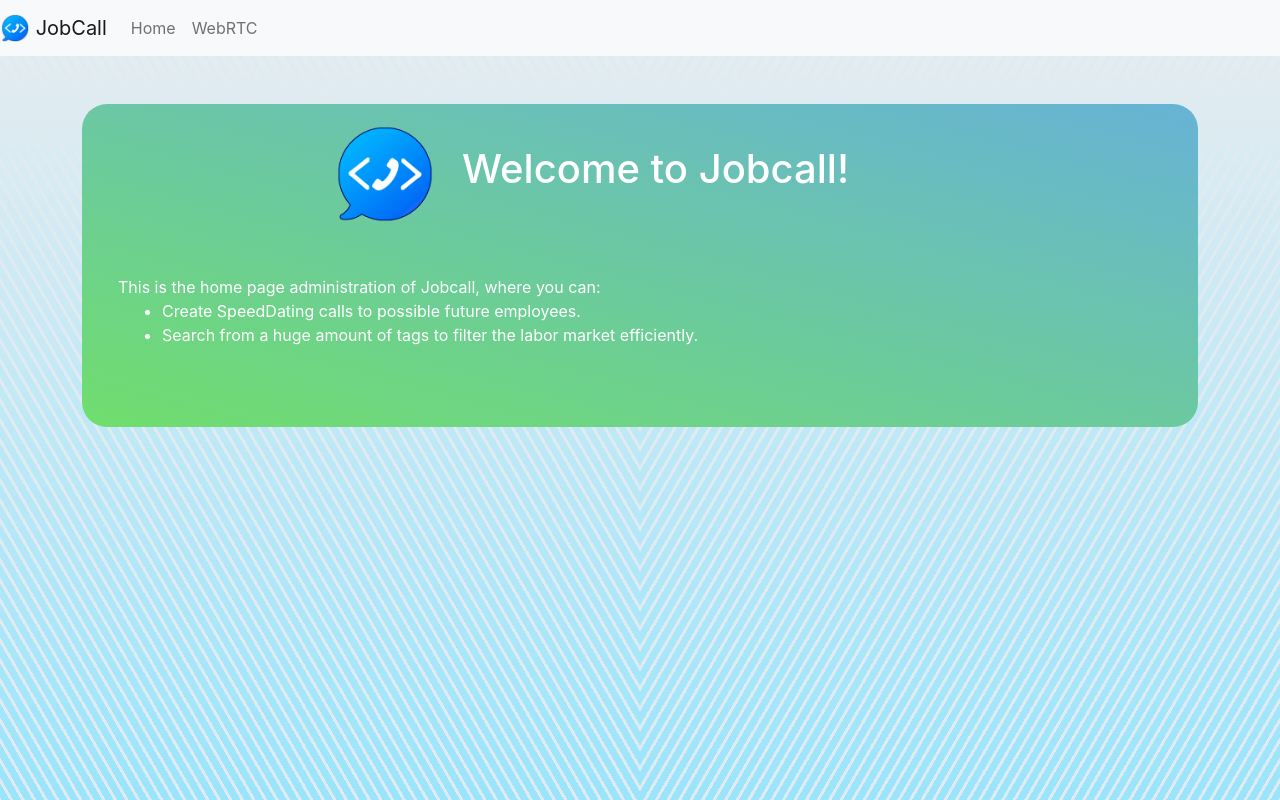
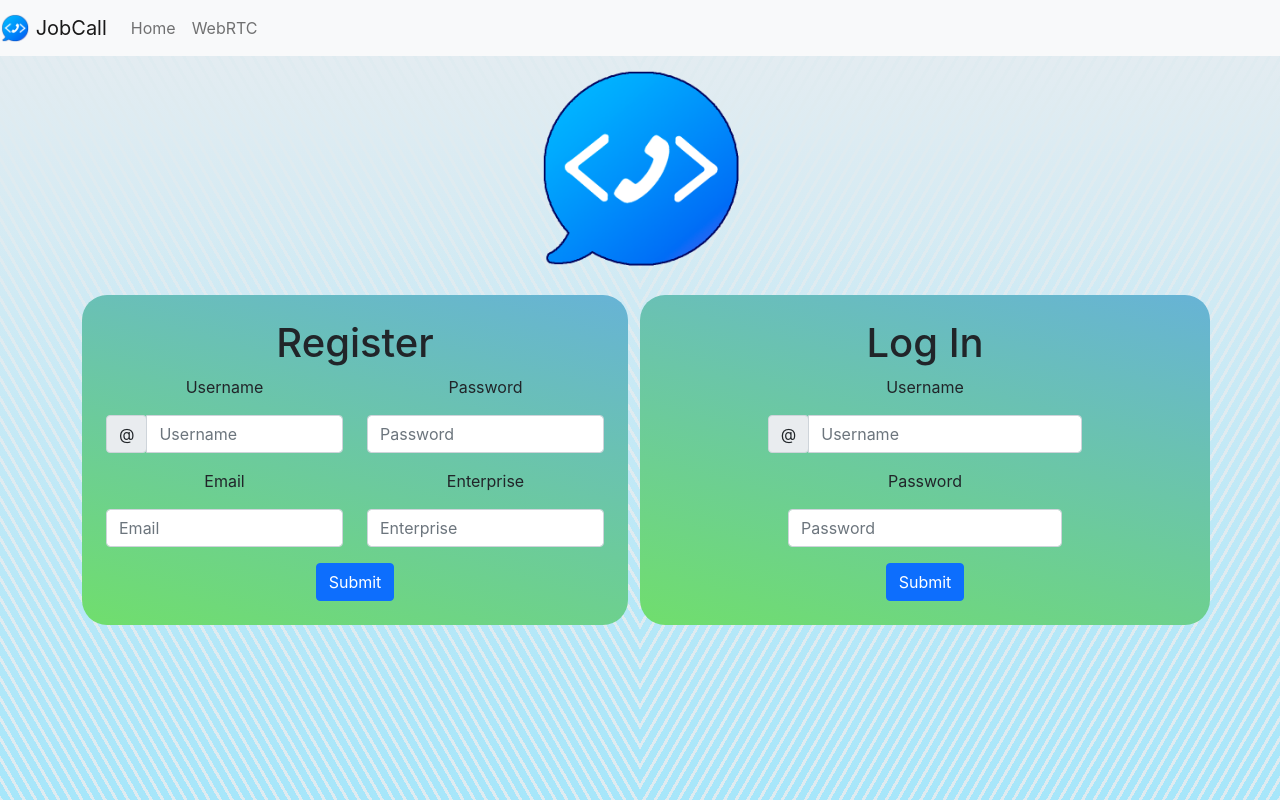
Before and after one commit to JobCall-HackUPC/peer-frontend, a React (Create React App) app: page /login in a window 1280 px wide. Shown: the top 800 px of the page. Built offline with nearby package versions, Linux system fonts and the light colour scheme.

Commit message:
login & register

```diff
--- a/src/App.js
+++ b/src/App.js
@@ -25,16 +25,15 @@ export default function App() {
   const { token, setToken } = useToken();
 
 
-    //if(!token) {
-    //  return <div className="background"><Login setToken={setToken} /></div>
-    //}
-
 
   return (
     <div className="wrapper" >
       <div className="background">
       <BrowserRouter>
         <Switch>
+        <Route path="/login">
+            <Login />
+          </Route>
           <Route path="/webrtc">
             <WebRTC />
           </Route>
--- a/src/components/Login/Login.css
+++ b/src/components/Login/Login.css
@@ -3,3 +3,8 @@
     flex-direction: column;
     align-items: center;
 }
+
+.login-gradient {
+    background-image: linear-gradient(15deg, #70de6d 0%, #67b3d6 100%);
+    border-radius: 25px;
+}
--- a/src/components/Login/Login.js
+++ b/src/components/Login/Login.js
@@ -35,13 +35,13 @@ export default function Login({ setToken }) {
     <div className="login-wrapper" align="center">
       <div className="container">
         <div className="row">
-          <div className="col-xs-12 col-sm-12 col-md-12 col-lg-12" align="center">
+          <div className="col-xs-12 col-sm-12 col-md-12 col-lg-12 pb-3" align="center">
             <img src="/img/jobcall.png" width="20%" alt="Logo" />
           </div>
           <div className="col-xs-12 col-sm-6 col-md-6 col-lg-6">
             <Register />
           </div>
-          <div className="col-xs-12 col-sm-6 col-md-6 col-lg-6">
+          <div className="col-xs-12 col-sm-6 col-md-6 col-lg-6 login-gradient p-4">
 
             <h1>Log In</h1>
             <form onSubmit={handleSubmit}>
--- a/src/components/Login/Register/Register.css
+++ b/src/components/Login/Register/Register.css
@@ -0,0 +1,4 @@
+.register-gradient {
+    background-image: linear-gradient(15deg, #70de6d 0%, #67b3d6 100%);
+    border-radius: 25px;
+}
--- a/src/components/Login/Register/Register.js
+++ b/src/components/Login/Register/Register.js
@@ -34,7 +34,7 @@ export default function Register({ setToken }) {
 
 
   return (
-    <div className="register-wrapper">
+    <div className="register-wrapper register-gradient p-4">
       <h1>Register</h1>
       <form onSubmit={handleSubmit}>
         <div className="row">
```
